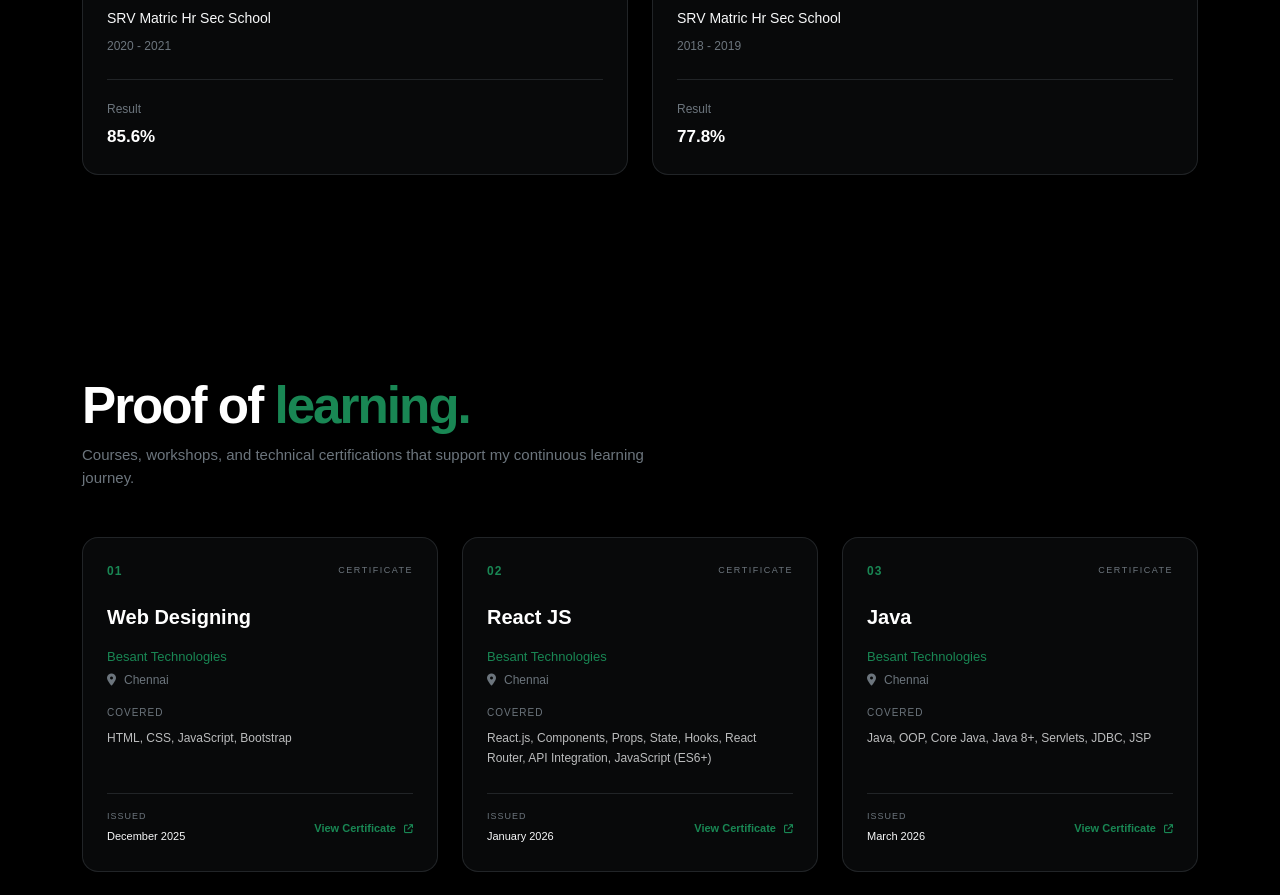
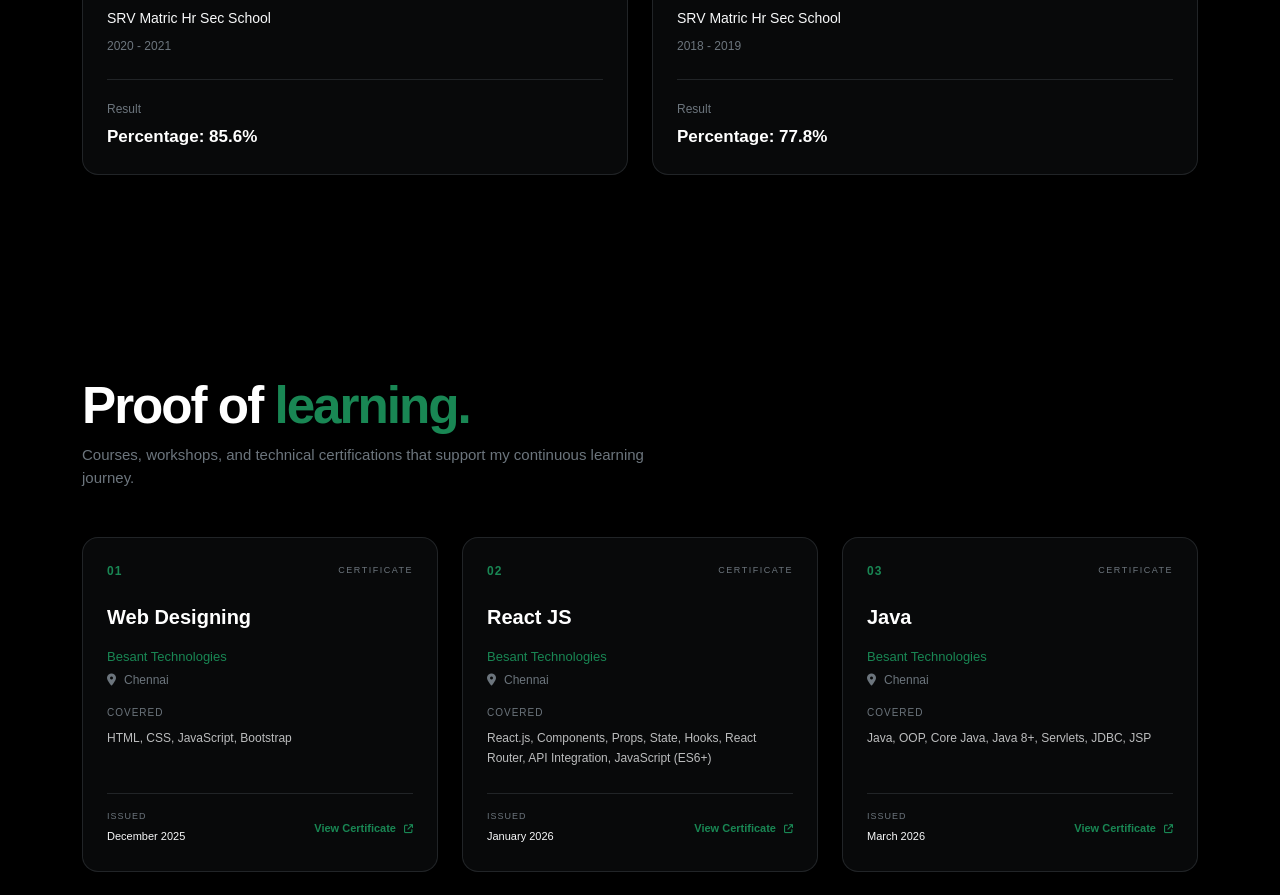
Before and after one commit to Kishore1803/Portfolio, a React (Vite) app: page / in a window 1280 px wide. Shown: the part 6000-6895 px from the top of the page. Built offline with nearby package versions, Linux system fonts and the light colour scheme.

Commit message:
update portfolio

```diff
--- a/src/components/Education.jsx
+++ b/src/components/Education.jsx
@@ -24,7 +24,7 @@ const education = [
     fullTitle: "HSC / 12th",
     institution: "SRV Matric Hr Sec School",
     duration: "2020 - 2021",
-    result: "85.6%",
+    result: "Percentage: 85.6%",
   },
   {
     number: "04",
@@ -32,7 +32,7 @@ const education = [
     fullTitle: "SSLC / 10th",
     institution: "SRV Matric Hr Sec School",
     duration: "2018 - 2019",
-    result: "77.8%",
+    result: "Percentage: 77.8%",
   },
 ];
 
```
